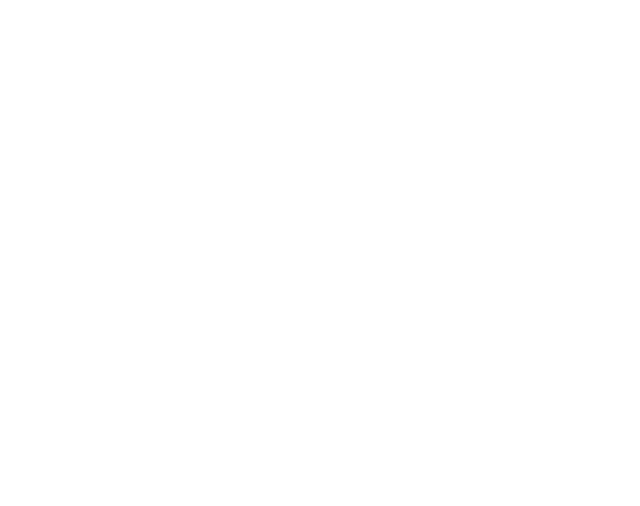
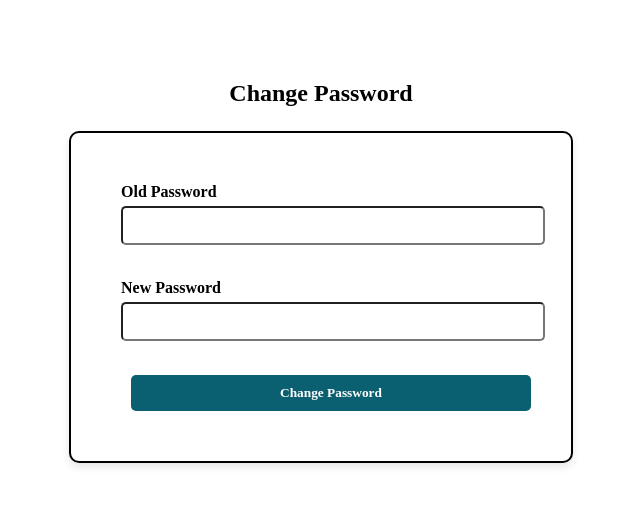
Before and after one commit to Sooryajithrs/HMS, a React (Vite) app in the folder frontend/: page /docsettings/1 in a window 1280 px wide. Before the commit this address had no page. Shown: the top 506 px of the page, without its empty margins (319-959 px from the left). Built offline with nearby package versions, Linux system fonts and the light colour scheme.

Commit message:
role validation in login

```diff
--- a/frontend/src/App.jsx
+++ b/frontend/src/App.jsx
@@ -8,7 +8,6 @@ import { supabase } from './supabaseClient';
 import DoctorDashboard from './Doctor/Doctordashboard';
 import DocSettings from './Doctor/DocSettings';
 
-
 function App() {
     return (
         <Router>
@@ -18,7 +17,7 @@ function App() {
                 <Route path="/signup" element={<Signup />} />
                 <Route path="/forgotpassword" element={<Forgotpassword />} />
                 <Route path="/doctordashboard/:userId" element={<DoctorDashboard />} />
-                <Route path="/docsettings" element={<DocSettings />} />
+                <Route path="/docsettings/:userId" element={<DocSettings />} /> {/* Pass userId here */}
             </Routes>
         </Router>
     );
--- a/frontend/src/Doctor/Docsettings.jsx
+++ b/frontend/src/Doctor/Docsettings.jsx
@@ -1,9 +1,11 @@
 import React, { useState } from 'react';
+import { useParams } from 'react-router-dom'; // Import useParams
 import bcrypt from 'bcryptjs';
 import { supabase } from '../supabaseClient';
 import './Docsettings.css';
 
 const DocSettings = () => {
+    const { userId } = useParams(); // Get userId from URL parameters
     const [oldPassword, setOldPassword] = useState('');
     const [newPassword, setNewPassword] = useState('');
     const [error, setError] = useState('');
@@ -13,24 +15,17 @@ const DocSettings = () => {
         setError(''); // Reset error message
 
         try {
-            // Get the user session to obtain the email
-            const { data: { session }, error: sessionError } = await supabase.auth.getSession();
-            if (sessionError) throw sessionError;
-            console.log('Session:', session); // Debugging output
-            if (!session) {
-                setError("User session not found.");
-                return;
-            }
-
-            const Email = session.user.email;
-            // Fetch the password hash from the users table using the email
+            // Fetch the password hash from the users table using userId
             const { data: userData, error: fetchError } = await supabase
                 .from('users')
                 .select('password_hash')
-                .eq('email', Email)
+                .eq('user_id', userId) // Use userId to find the user
                 .single();
 
-            if (fetchError) throw fetchError;
+            if (fetchError || !userData) {
+                setError("User not found.");
+                return;
+            }
 
             // Compare the old password with the stored password hash
             const isPasswordMatch = await bcrypt.compare(oldPassword, userData.password_hash);
@@ -45,7 +40,7 @@ const DocSettings = () => {
             const { error: updateError } = await supabase
                 .from('users')
                 .update({ password_hash: newPasswordHash })
-                .eq('email', Email);
+                .eq('user_id', userId); // Use userId to update the user
 
             if (updateError) throw updateError;
 
--- a/frontend/src/Doctor/Doctordashboard.jsx
+++ b/frontend/src/Doctor/Doctordashboard.jsx
@@ -3,7 +3,7 @@ import React, { useState, useEffect } from 'react';
 import Calendar from 'react-calendar';
 import 'react-calendar/dist/Calendar.css';
 import './Doctordashboard.css';
-import { supabase } from '../supabaseClient'; // Adjust the path as needed
+import { supabase } from '../supabaseClient';
 
 const DoctorDashboard = () => {
     const { userId } = useParams(); // Get userId from the URL parameters
@@ -11,11 +11,12 @@ const DoctorDashboard = () => {
     const [doctorName, setDoctorName] = useState(''); // State for doctor's name
     const [specialization, setSpecialization] = useState(''); // State for specialization
     const [phoneNumber, setPhoneNumber] = useState(''); // State for phone number
-    const [date, setDate] = useState(new Date());
-    const [loading, setLoading] = useState(true);
+    const [date, setDate] = useState(new Date()); // State for selected date
+    const [loading, setLoading] = useState(true); // State for loading status
     const [appointmentCount, setAppointmentCount] = useState(0); // State for appointment count
     const [isEditing, setIsEditing] = useState(false); // State for edit mode
     const [doctorId, setDoctorId] = useState(null); // State for doctor_id
+    const [errorMessage, setErrorMessage] = useState(''); // State for error messages
 
     useEffect(() => {
         const fetchDoctorDetailsAndAppointments = async () => {
@@ -45,7 +46,7 @@ const DoctorDashboard = () => {
                 if (appointmentError) throw appointmentError;
                 setAppointmentCount(count);
             } catch (error) {
-                console.error('Error fetching data:', error.message);
+                setErrorMessage(`Error fetching data: ${error.message}`); // Set error message
             } finally {
                 setLoading(false);
             }
@@ -59,6 +60,13 @@ const DoctorDashboard = () => {
     };
 
     const handleSave = async () => {
+        setErrorMessage(''); // Reset error message
+        // Validate inputs
+        if (!doctorName || !specialization || !phoneNumber) {
+            setErrorMessage('Please fill in all fields.');
+            return;
+        }
+
         try {
             // Fetch user_id from users table based on userId
             const { data: userData, error: userError } = await supabase
@@ -104,7 +112,7 @@ const DoctorDashboard = () => {
 
             setIsEditing(false); // Exit edit mode
         } catch (error) {
-            console.error('Error saving data:', error.message);
+            setErrorMessage(`Error saving data: ${error.message}`); // Set error message
         }
     };
 
@@ -113,10 +121,10 @@ const DoctorDashboard = () => {
     };
 
     const handleSettings = () => {
-        navigate('/docsettings');
+        navigate(`/docsettings/${userId}`); // Pass userId to settings
     };
 
-    if (loading) return <p>Loading...</p>;
+    if (loading) return <p>Loading...</p>; // You can replace this with a spinner
 
     return (
         <div className="grommet">
--- a/frontend/src/components/Login.jsx
+++ b/frontend/src/components/Login.jsx
@@ -1,4 +1,3 @@
-// Login.js
 import { useEffect, useState } from 'react';
 import React from 'react';
 import { Link, useNavigate } from 'react-router-dom';
@@ -26,7 +25,7 @@ function Login() {
             // Attempt to fetch the user by username
             const { data: user, error: userError } = await supabase
                 .from('users')
-                .select('*')
+                .select('user_id, password_hash, role') // Fetch user_id, password_hash, and role
                 .eq('username', username)
                 .single();
 
@@ -39,6 +38,12 @@ function Login() {
             const isValidPassword = await bcrypt.compare(password, user.password_hash);
             if (!isValidPassword) {
                 setError('Login failed: Incorrect password');
+                return;
+            }
+
+            // Check if the selected role matches the user's role
+            if (role !== user.role) {
+                setError('Login failed: Role mismatch');
                 return;
             }
 
```
